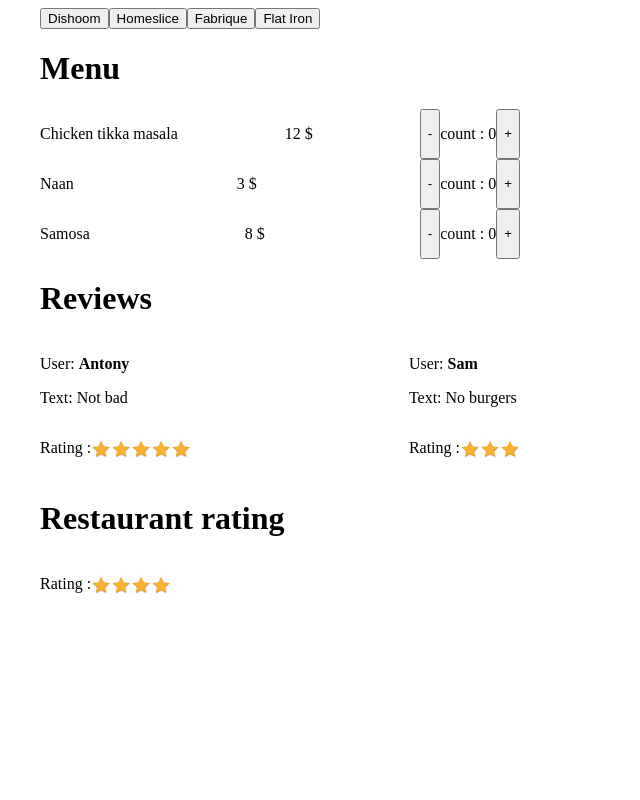
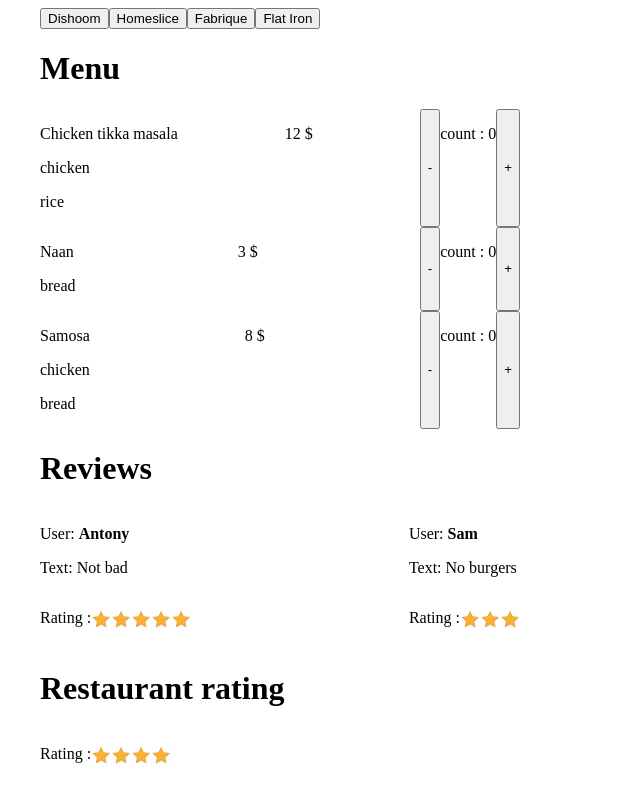
Before and after one commit to NikAndre/react-home-project, a React (Create React App) app: page / in a window 1280 px wide. Shown: the whole page, without its empty margins (0-640 px from the left). Built offline with nearby package versions, Linux system fonts and the light colour scheme.

Commit message:
added propTypes

```diff
--- a/package.json
+++ b/package.json
@@ -6,6 +6,7 @@
     "@testing-library/jest-dom": "^5.14.1",
     "@testing-library/react": "^11.2.7",
     "@testing-library/user-event": "^12.8.3",
+    "prop-types": "^15.7.2",
     "react": "^17.0.2",
     "react-dom": "^17.0.2",
     "react-scripts": "4.0.3",
--- a/src/components/hooks/use-amount.js
+++ b/src/components/hooks/use-amount.js
@@ -1,7 +1,7 @@
 import {useState} from 'react'
 
 export default function useAmount(initialCount = 0){
-    console.log(useState())
+    //console.log(useState())
     const [count, setCount] = useState(initialCount)
 
     const increment = () => setCount(count + 1)
--- a/src/components/menu.js
+++ b/src/components/menu.js
@@ -1,14 +1,19 @@
 import React from 'react';
 import Product from "./product/product";
+import propTypes from 'prop-types'
 
 
-export default function  Menu (props){
+export default function  Menu ({menu}){
     return(
         <div>
             <h1>Menu</h1>
-            {props.menu.map((elem) => {
+            {menu.map((elem) => {
                 return <Product key = {elem.id} product ={elem}/>
             })}
         </div>
     )
 }
+
+Menu.propTypes = {
+    menu: propTypes.array.isRequired
+}
--- a/src/components/navigation.js
+++ b/src/components/navigation.js
@@ -1,4 +1,5 @@
 import React from 'react'
+import propTypes from 'prop-types'
 
 export default function Navigation (props){
     return(
@@ -12,3 +13,7 @@ export default function Navigation (props){
         </div>
     )
 }
+
+Navigation.propTypes = {
+    restaurants: propTypes.array.isRequired
+}
--- a/src/components/product/product.js
+++ b/src/components/product/product.js
@@ -1,15 +1,19 @@
 import React from 'react'
 import counter from "../hocs/counter";
 import '../../Styles.css'
+import propTypes from 'prop-types'
 
 
-function Product(props){
-   const {count,increment,decrement} = props
+function Product({product, count, increment, decrement}){
+
 
     return(
-        <div className={'wrapper'}>
-            <p>{props.product.name}</p>
-            <p>{props.product.price} $</p>
+        <div key = {product.id} className={'wrapper'}>
+            <div>
+                <p>{product.name}</p>
+                {product.ingredients.map(ingredient => (<p>{ingredient}</p>))}
+            </div>
+            <p>{product.price} $</p>
             <div className={'wrapper'}>
                 <button onClick={decrement}> - </button>
                 <p> count  : {count}</p>
@@ -20,4 +24,16 @@ function Product(props){
 
 }
 
+Product.propTypes = {
+    product : propTypes.shape({
+            name: propTypes.string,
+            ingredients: propTypes.array.isRequired,
+            price: propTypes.number
+        }
+    ).isRequired,
+    count: propTypes.number,
+    increment: propTypes.func,
+    decrement: propTypes.func
+}
+
 export default  counter (Product);
--- a/src/components/rate.js
+++ b/src/components/rate.js
@@ -1,9 +1,10 @@
 import React from "react";
 import star from  '../images/star2.jpg'
 import '../Styles.css'
+import propTypes from 'prop-types'
 
 export default function Rate(props){
-    console.log(props)
+    //console.log(props)
     const renderStarRate = () => {
         const arr = []
         let i = 0
@@ -21,3 +22,7 @@ export default function Rate(props){
         </div>
     )
 }
+
+Rate.propTypes = {
+    rate: propTypes.number.isRequired
+}
--- a/src/components/restaraunt.js
+++ b/src/components/restaraunt.js
@@ -2,27 +2,35 @@ import React from "react";
 import Menu from "./menu";
 import Rate from "./rate";
 import Reviews from "./reviews";
+import propTypes from 'prop-types'
 
-export default function Restaurant(props){
+export default function Restaurant({restaurant}){
     const getRestaurantRating = () =>{
-        const summRating = props.restaurant.reviews.map((review) => {
+        const sumRating = restaurant.reviews.map((review) => {
             return review.rating
         })
             .reduce((accum, rate)=>{
                 accum += rate
                 return accum
             },0)
-        return  summRating/props.restaurant.reviews.length
+        return  sumRating/restaurant.reviews.length
     }
 
     getRestaurantRating()
 
     return(
         <div>
-            <Menu menu = {props.restaurant.menu}/>
-            <Reviews reviews = {props.restaurant.reviews}/>
+            <Menu menu = {restaurant.menu}/>
+            <Reviews reviews = {restaurant.reviews}/>
             <h1>Restaurant rating</h1>
             <Rate rate = {getRestaurantRating()}/>
         </div>
     )
 }
+
+Restaurant.propTypes ={
+    restaurant: propTypes.shape({
+        menu: propTypes.array,
+        reviews: propTypes.array.isRequired
+    }).isRequired
+}
--- a/src/components/restaurants.js
+++ b/src/components/restaurants.js
@@ -2,22 +2,23 @@ import React,{useState,useMemo} from 'react'
 import Restaurant from "./restaraunt";
 import Navigation from "./navigation";
 import '../Styles.css'
+import propTypes from 'prop-types'
 
 
 
 
-export default function Restaurants (props){
-    const [activeId, setActiveId] = useState(props.restaurants[0].id)
+export default function Restaurants ({restaurants}){
+    const [activeId, setActiveId] = useState(restaurants[0].id)
 
     const activeRestaurant = useMemo(
-        () => props.restaurants.find(restaurant => restaurant.id === activeId),
-        [activeId,props.restaurants]
+        () => restaurants.find(restaurant => restaurant.id === activeId),
+        [activeId,restaurants]
     )
 
     return (
         <div className={'container'}>
             <Navigation
-                restaurants = {props.restaurants}
+                restaurants = {restaurants}
                 onRestaurantClick = {(id) => {setActiveId(id)} }
             />
             <Restaurant  restaurant = {activeRestaurant}  />
@@ -25,3 +26,10 @@ export default function Restaurants (props){
         </div>
     )
 }
+Restaurants.propTypes = {
+    restaurants: propTypes.shape([
+        {
+            id: propTypes.string.isRequired
+        }
+    ]).isRequired
+}
```
